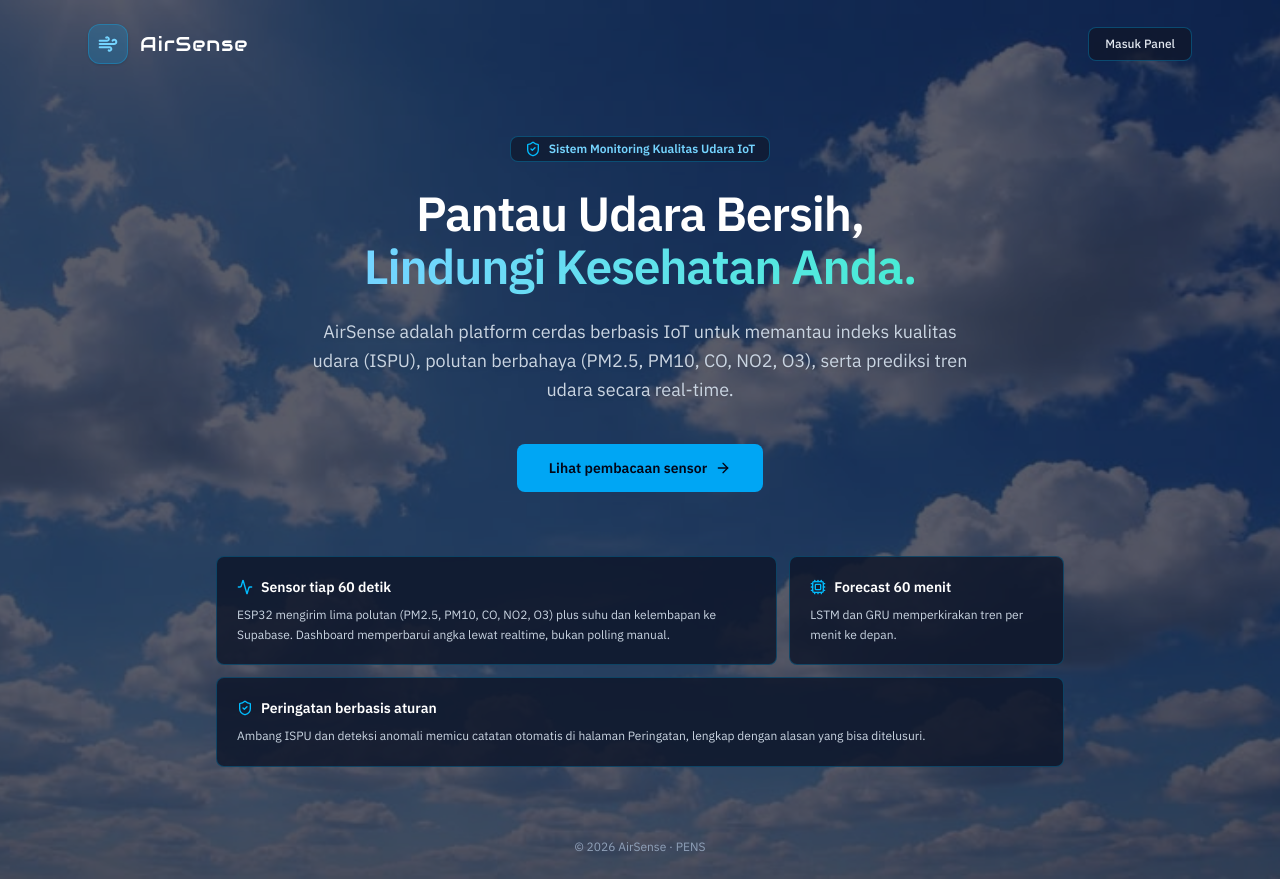
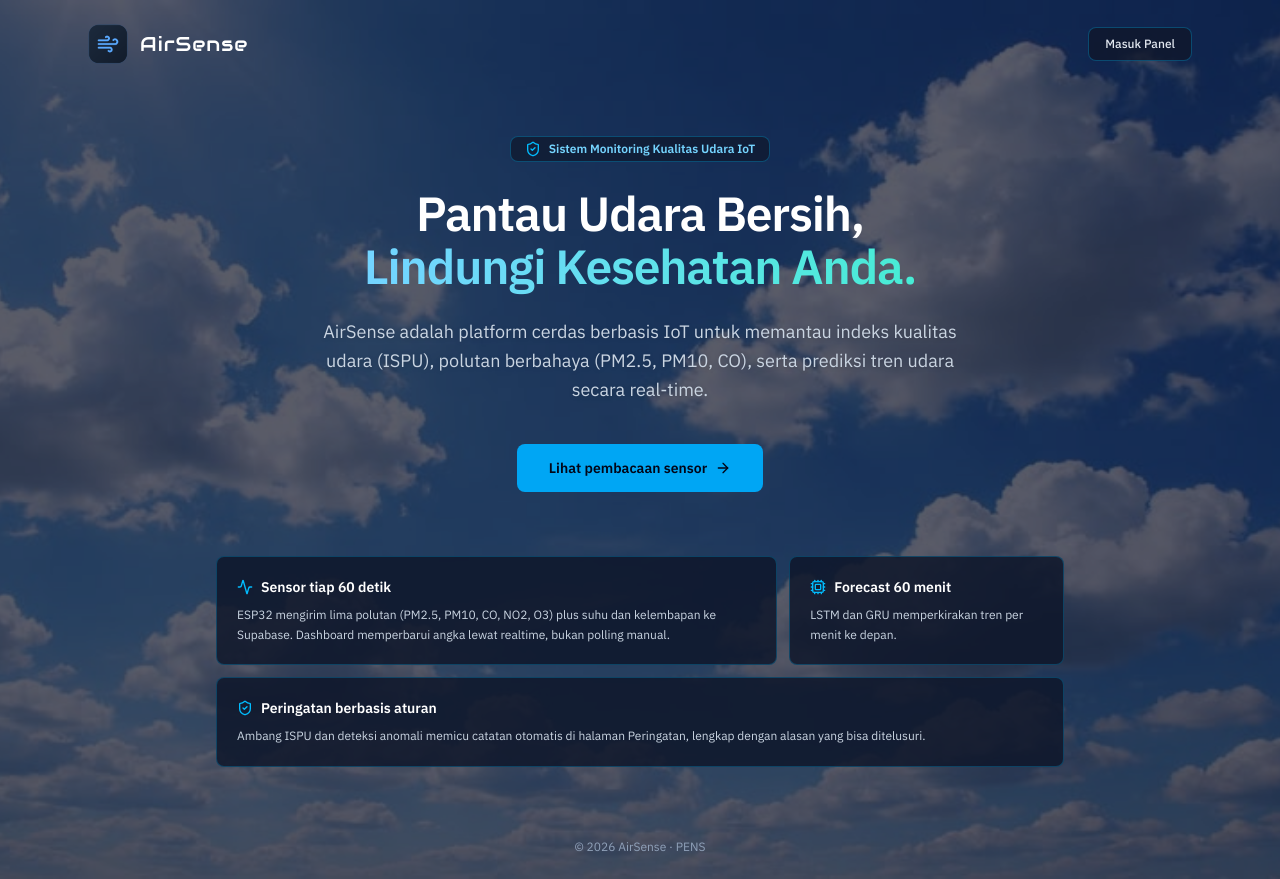
Before and after one commit to azzuhra-28/AirSense, a Next.js app in the folder dashboard/: page / in a window 1280 px wide. Built offline with nearby package versions, Linux system fonts and the light colour scheme.

Commit message:
feat(dashboard): pakai logo AirSense di sidebar, landing, dan favicon
Logo dari folder logo/ disalin ke public/airsense-icon.png dan app/icon.png (favicon otomatis Next.js). Ikon Cpu/Wind diganti gambar logo. Teks landing tidak lagi menyebut NO2 dan O3 karena sensornya tidak mengirim data.

```diff
--- a/dashboard/app/page.tsx
+++ b/dashboard/app/page.tsx
@@ -4,7 +4,7 @@ import { useEffect, useRef, useState } from "react";
 import Link from "next/link";
 import Image from "next/image";
 import { motion, useReducedMotion } from "framer-motion";
-import { Wind, ArrowRight, ShieldCheck, Activity, Cpu } from "lucide-react";
+import { ArrowRight, ShieldCheck, Activity, Cpu } from "lucide-react";
 
 export default function LandingPage() {
   const reduceMotion = useReducedMotion();
@@ -59,9 +59,14 @@ export default function LandingPage() {
       {/* Header / Navbar */}
       <header className="mx-auto flex w-full max-w-6xl items-center justify-between px-6 py-6 relative z-10">
         <div className="flex items-center gap-3">
-          <span className="flex h-10 w-10 items-center justify-center rounded-xl border border-sky-400/30 bg-sky-500/20 text-sky-300 shadow-sm">
-            <Wind className="h-5 w-5" strokeWidth={2.4} />
-          </span>
+          <Image
+            src="/airsense-icon.png"
+            alt=""
+            width={40}
+            height={40}
+            priority
+            className="h-10 w-10 rounded-xl"
+          />
           <span className="font-display text-xl tracking-wider text-white">
             AirSense
           </span>
@@ -93,7 +98,7 @@ export default function LandingPage() {
           </h1>
 
           <p className="mt-6 max-w-2xl text-base leading-relaxed text-slate-300 sm:text-lg drop-shadow">
-            AirSense adalah platform cerdas berbasis IoT untuk memantau indeks kualitas udara (ISPU), polutan berbahaya (PM2.5, PM10, CO, NO2, O3), serta prediksi tren udara secara real-time.
+            AirSense adalah platform cerdas berbasis IoT untuk memantau indeks kualitas udara (ISPU), polutan berbahaya (PM2.5, PM10, CO), serta prediksi tren udara secara real-time.
           </p>
 
           <div className="mt-10 flex items-center justify-center">
--- a/dashboard/components/Sidebar.tsx
+++ b/dashboard/components/Sidebar.tsx
@@ -1,6 +1,7 @@
 "use client";
 
 import { useState } from "react";
+import Image from "next/image";
 import Link from "next/link";
 import { usePathname } from "next/navigation";
 import { motion, useReducedMotion } from "framer-motion";
@@ -61,9 +62,14 @@ export function Sidebar() {
             collapsed ? "justify-center px-0" : ""
           }`}
         >
-          <div className="flex h-9 w-9 shrink-0 items-center justify-center rounded-xl bg-sky-500/20 text-sky-300 border border-sky-400/30">
-            <Cpu className="h-5 w-5" />
-          </div>
+          <Image
+            src="/airsense-icon.png"
+            alt=""
+            width={40}
+            height={40}
+            priority
+            className="h-10 w-10 shrink-0 rounded-xl"
+          />
           {!collapsed && (
             <div className="truncate">
               <span className="font-display text-lg tracking-wider text-white block">
```
Also changed, not shown: dashboard/app/icon.png (added), dashboard/public/airsense-icon.png (added).
